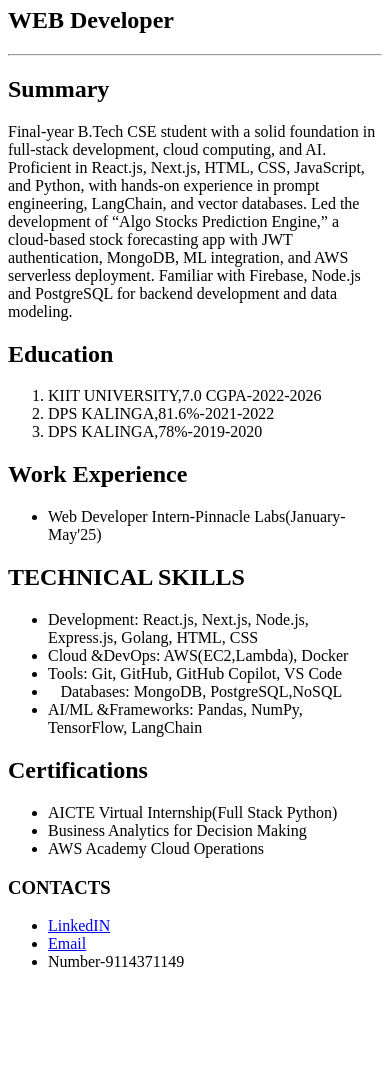
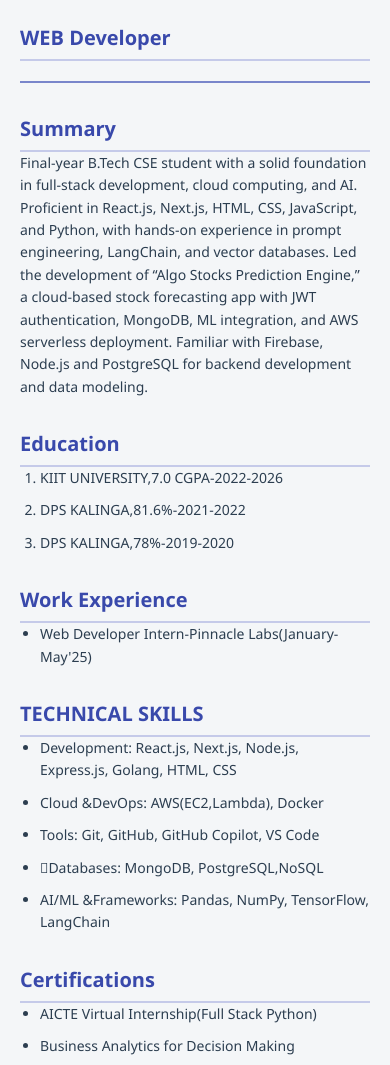
Before and after one commit to nawazarib/html-Resume, a plain HTML site: page index.html in a window 390 px wide. Shown: the part 73-1138 px from the top of the page. Before the commit the page ends 1060 px from the top, so only its background shows below. Drawn offline with Linux system fonts and the light colour scheme.

Commit message:
Add files via upload

```diff
--- a/index.html
+++ b/index.html
@@ -1,20 +1,131 @@
 <!DOCTYPE html>
 <html lang="en">
   <head>
-    <meta charset="UTF-8">
-    <meta name="viewport" content="width=device-width, initial-scale=1.0">
+    <meta charset="UTF-8" />
+    <meta name="viewport" content="width=device-width, initial-scale=1.0" />
     <title>My Resume</title>
+    <style>
+      * {
+        margin: 0;
+        padding: 0;
+        box-sizing: border-box;
+      }
+
+      body {
+        font-family: "Segoe UI", Tahoma, Geneva, Verdana, sans-serif;
+        background-color: #f4f6f8;
+        color: #2c3e50;
+        padding: 40px;
+        line-height: 1.6;
+      }
+
+      .container {
+        max-width: 900px;
+        margin: auto;
+        background: #ffffff;
+        padding: 40px;
+        box-shadow: 0 0 10px rgba(0, 0, 0, 0.1);
+        border-radius: 12px;
+      }
+
+      h1 {
+        font-size: 36px;
+        color: #1a237e;
+        margin-bottom: 5px;
+      }
+
+      h2 {
+        font-size: 24px;
+        color: #3949ab;
+        margin-top: 30px;
+        border-bottom: 2px solid #c5cae9;
+        padding-bottom: 5px;
+      }
+
+      h3 {
+        font-size: 20px;
+        margin-top: 30px;
+        color: #5c6bc0;
+      }
+
+      p,
+      li {
+        font-size: 16px;
+        margin-bottom: 10px;
+      }
+
+      hr {
+        border: none;
+        height: 2px;
+        background-color: #7986cb;
+        margin: 20px 0;
+      }
+
+      ol,
+      ul {
+        padding-left: 20px;
+        margin-bottom: 20px;
+      }
+
+      a {
+        color: #1e88e5;
+        text-decoration: none;
+        font-weight: 500;
+      }
+
+      a:hover {
+        text-decoration: underline;
+      }
+
+      .contact-info {
+        display: flex;
+        flex-wrap: wrap;
+        gap: 15px;
+      }
+
+      .contact-info li {
+        list-style: none;
+      }
+
+      @media (max-width: 768px) {
+        body {
+          padding: 20px;
+        }
+
+        .container {
+          padding: 20px;
+        }
+
+        h1 {
+          font-size: 28px;
+        }
+
+        h2 {
+          font-size: 20px;
+        }
+
+        p,
+        li {
+          font-size: 14px;
+        }
+      }
+    </style>
   </head>
   <body>
     <h1>ARIB NAWAZ</h1>
-    <H2>WEB Developer</H2>
-    <hr>
+    <h2>WEB Developer</h2>
+    <hr />
     <h2>Summary</h2>
-    <p>Final-year B.Tech CSE student with a solid foundation in full-stack development, cloud computing, and AI. Proficient in
-React.js, Next.js, HTML, CSS, JavaScript, and Python, with hands-on experience in prompt engineering, LangChain, and
-vector databases. Led the development of “Algo Stocks Prediction Engine,” a cloud-based stock forecasting app with
-JWT authentication, MongoDB, ML integration, and AWS serverless deployment. Familiar with Firebase, Node.js and
-PostgreSQL for backend development and data modeling.</p>
+    <p>
+      Final-year B.Tech CSE student with a solid foundation in full-stack
+      development, cloud computing, and AI. Proficient in React.js, Next.js,
+      HTML, CSS, JavaScript, and Python, with hands-on experience in prompt
+      engineering, LangChain, and vector databases. Led the development of “Algo
+      Stocks Prediction Engine,” a cloud-based stock forecasting app with JWT
+      authentication, MongoDB, ML integration, and AWS serverless deployment.
+      Familiar with Firebase, Node.js and PostgreSQL for backend development and
+      data modeling.
+    </p>
     <h2>Education</h2>
     <ol>
       <li>KIIT UNIVERSITY,7.0 CGPA-2022-2026</li>
@@ -24,16 +135,16 @@ PostgreSQL for backend development and data modeling.</p>
     <h2>Work Experience</h2>
     <ul>
       <li>Web Developer Intern-Pinnacle Labs(January-May'25)</li>
-
     </ul>
     <h2>TECHNICAL SKILLS</h2>
     <ul>
-    <li>Development:  React.js,  Next.js,  Node.js,  Express.js, Golang, HTML,  CSS</li>
+      <li>
+        Development: React.js, Next.js, Node.js, Express.js, Golang, HTML, CSS
+      </li>
       <li>Cloud &DevOps: AWS(EC2,Lambda), Docker</li>
       <li>Tools: Git, GitHub, GitHub Copilot, VS Code</li>
       <li>Databases: MongoDB, PostgreSQL,NoSQL</li>
       <li>AI/ML &Frameworks: Pandas, NumPy, TensorFlow, LangChain</li>
-
     </ul>
     <h2>Certifications</h2>
     <ul>
@@ -43,13 +154,13 @@ PostgreSQL for backend development and data modeling.</p>
     </ul>
     <h3>CONTACTS</h3>
     <ul>
-    <li><a href="https://www.linkedin.com/in/arib-nawaz-85b478248/**">LinkedIN</a></li>
+      <li>
+        <a href="https://www.linkedin.com/in/arib-nawaz-85b478248/**"
+          >LinkedIN</a
+        >
+      </li>
       <li><a href="nawazarib@gmail.com">Email</a></li>
       <li>Number-9114371149</li>
     </ul>
-
-
-
-
   </body>
 </html>
```
Lines whose indentation alone changed are shown as unchanged.
